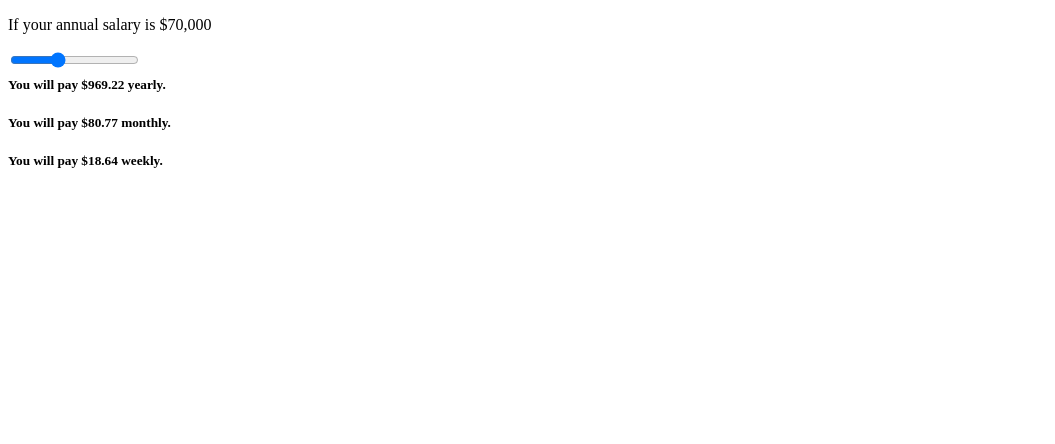
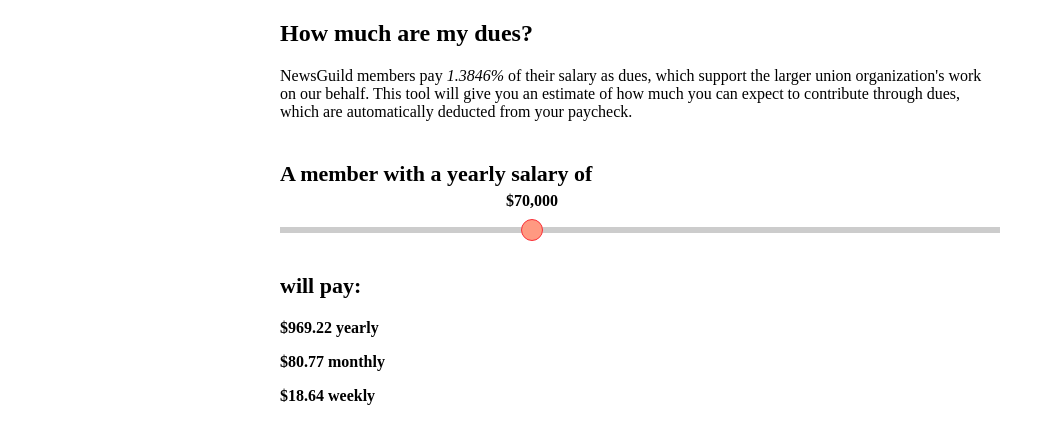
Before and after one commit to postguild/postguild, a Gatsby site: page /dues/calculator in a window 1280 px wide. Shown: the whole page, without its empty margins (0-1055 px from the left). Built offline with nearby package versions, Linux system fonts and the light colour scheme; Gatsby itself is replaced by a stand-in of ours.

Commit message:
basic working dues calculator

```diff
--- a/package.json
+++ b/package.json
@@ -31,6 +31,7 @@
     "react": "^16.8.4",
     "react-dom": "^16.8.4",
     "react-helmet": "^5.2.0",
+    "react-range": "^1.0.5",
     "uuid": "^3.2.1"
   },
   "keywords": [
--- /dev/null
+++ b/src/pages/dues/calc.sass
@@ -0,0 +1,30 @@
+.calculator-container
+    max-width: 720px
+    margin: auto
+
+    .slider-track
+        margin: 40px auto
+
+    .drag-handle
+        position: relative
+        width: 20px
+        height: 20px
+        background-color: #ff9981
+        border-radius: 50%
+        border: 1px solid #fa2e37
+
+        .salary-text
+            position: absolute
+            top: calc(-100% - 8px)
+            left: 50%
+            transform: translateX(-50%)
+
+.salary-text
+    font-weight: bold
+
+p.explainer-text
+    margin: 20px 0 40px
+
+h3.viz-label
+    font-size: 22px
+    margin: 0 auto 20px
--- a/src/pages/dues/calculator.js
+++ b/src/pages/dues/calculator.js
@@ -1,33 +1,26 @@
 import React from "react";
+import { Range } from "react-range";
+import "./calc.sass";
 
 export default class Counter extends React.Component {
   constructor(props) {
     super(props);
-    this.rate = 0.013846
-    let dues = 70000*this.rate
+    this.rate = 0.013846;
+    let dues = 70000 * this.rate;
 
     this.state = {
       salary: 70000,
-      dues:dues
+      dues: dues
     };
 
-    this.handleChange = this.handleChange.bind(this)
-
+    this.handleChange = this.handleChange.bind(this);
   }
-  increment(e) {
-    e.preventDefault();
-    this.setState({ cnt: this.state.cnt + 1 });
-  }
-  decrement(e) {
-    e.preventDefault();
-    this.setState({ cnt: this.state.cnt - 1 });
-  }
-  handleChange(e){
-    let dues = e.target.value*this.rate
+  handleChange(v) {
+    let dues = v[0] * this.rate;
     this.setState({
-      salary:e.target.value,
-      dues:dues
-    })
+      salary: v[0],
+      dues: dues
+    });
   }
   render() {
     let msgClass =
@@ -39,25 +32,82 @@
 
     return (
       <div>
-        <div className="dues-calculator">
-          <p class="explainer-text">If your annual salary is {new Intl.NumberFormat('en-US', { style: 'currency', currency: 'USD' }).format(this.state.salary).replace(/\D00$/, '')}</p>
-          <input
-          type="range"
-          value={this.state.salary}
-          min="0"
-          max="200000"
-          step="1000"
-          onChange={this.handleChange}
-          ></input>
-          <h5 style={h5StyleOverride} className="col-lg-1 text-center">
-            You will pay {new Intl.NumberFormat('en-US', { style: 'currency', currency: 'USD' }).format(this.state.dues)} yearly.
-          </h5>
-          <h5 style={h5StyleOverride} className="col-lg-1 text-center">
-            You will pay {new Intl.NumberFormat('en-US', { style: 'currency', currency: 'USD' }).format(this.state.dues/12)} monthly.
-          </h5>
-          <h5 style={h5StyleOverride} className="col-lg-1 text-center">
-            You will pay {new Intl.NumberFormat('en-US', { style: 'currency', currency: 'USD' }).format(this.state.dues/52)} weekly.
-          </h5>
+        <div className="calculator-container">
+          <h2 className="title is-size-3 has-text-weight-bold is-bold-light">
+            How much are my dues?
+          </h2>
+          <p className="explainer-text">
+            NewsGuild members pay <em>1.3846%</em> of their salary as dues,
+            which support the larger union organization's work on our behalf.
+            This tool will give you an estimate of how much you can expect to
+            contribute through dues, which are automatically deducted from your
+            paycheck.
+          </p>
+          <h3 className="viz-label">A member with a yearly salary of</h3>
+          <Range
+            values={[this.state.salary]}
+            min={0}
+            max={200000}
+            step={1000}
+            onChange={values => {
+              this.handleChange(values);
+            }}
+            renderTrack={({ props, children }) => (
+              <div
+                className="slider-track"
+                {...props}
+                style={{
+                  ...props.style,
+                  height: "6px",
+                  width: "100%",
+                  backgroundColor: "#ccc"
+                }}
+              >
+                {children}
+              </div>
+            )}
+            renderThumb={({ props }) => (
+              <div
+                className="drag-handle"
+                {...props}
+                style={{
+                  ...props.style
+                }}
+              >
+                <div className="salary-text">
+                  {new Intl.NumberFormat("en-US", {
+                    style: "currency",
+                    currency: "USD"
+                  })
+                    .format(this.state.salary)
+                    .replace(/\D00$/, "")}
+                </div>
+              </div>
+            )}
+          />
+          <h3 className="viz-label">will pay:</h3>
+          <p className="salary-text">
+            {" "}
+            {new Intl.NumberFormat("en-US", {
+              style: "currency",
+              currency: "USD"
+            }).format(this.state.dues)}{" "}
+            yearly
+          </p>
+          <p className="salary-text">
+            {new Intl.NumberFormat("en-US", {
+              style: "currency",
+              currency: "USD"
+            }).format(this.state.dues / 12)}{" "}
+            monthly
+          </p>
+          <p className="salary-text">
+            {new Intl.NumberFormat("en-US", {
+              style: "currency",
+              currency: "USD"
+            }).format(this.state.dues / 52)}{" "}
+            weekly
+          </p>
         </div>
       </div>
     );
--- a/src/pages/dues/index.js
+++ b/src/pages/dues/index.js
@@ -13,9 +13,6 @@
             <div className="columns">
               <div className="column is-10 is-offset-1">
                 <div className="section">
-                  <h2 className="title is-size-3 has-text-weight-bold is-bold-light">
-                    How much are my dues?
-                  </h2>
                   <Counter />
                 </div>
               </div>
```
Also changed, not shown: 1 other file.
